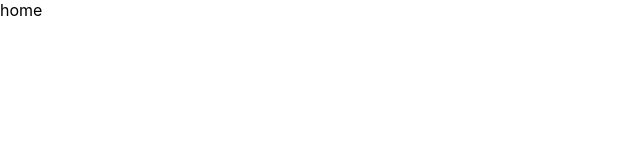
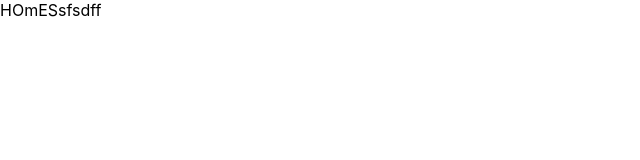
Before and after one commit to shayanzarbash/darkTheme, a Next.js app: page / in a window 1280 px wide. Shown: the top 160 px of the page, without its empty margins (0-640 px from the left). Built offline with nearby package versions, Linux system fonts and the light colour scheme.

Commit message:
Feat - general : Menus

```diff
--- a/components/inner.tsx
+++ b/components/inner.tsx
@@ -2,7 +2,7 @@ import React from 'react'
 
 const Inner = () => {
   return (
-    <div>home</div>
+    <div>HOmESsfsdff</div>
   )
 }
 
```
